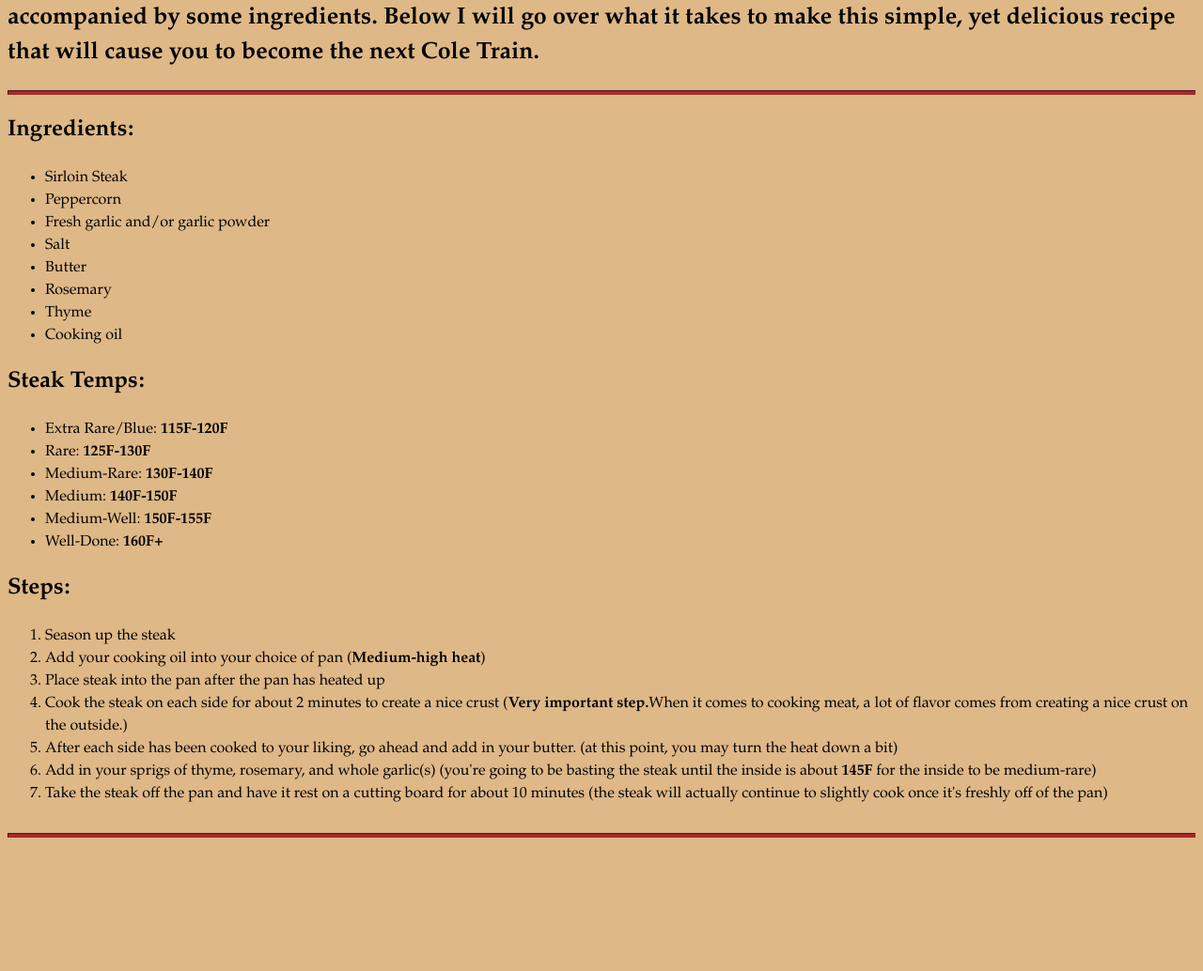
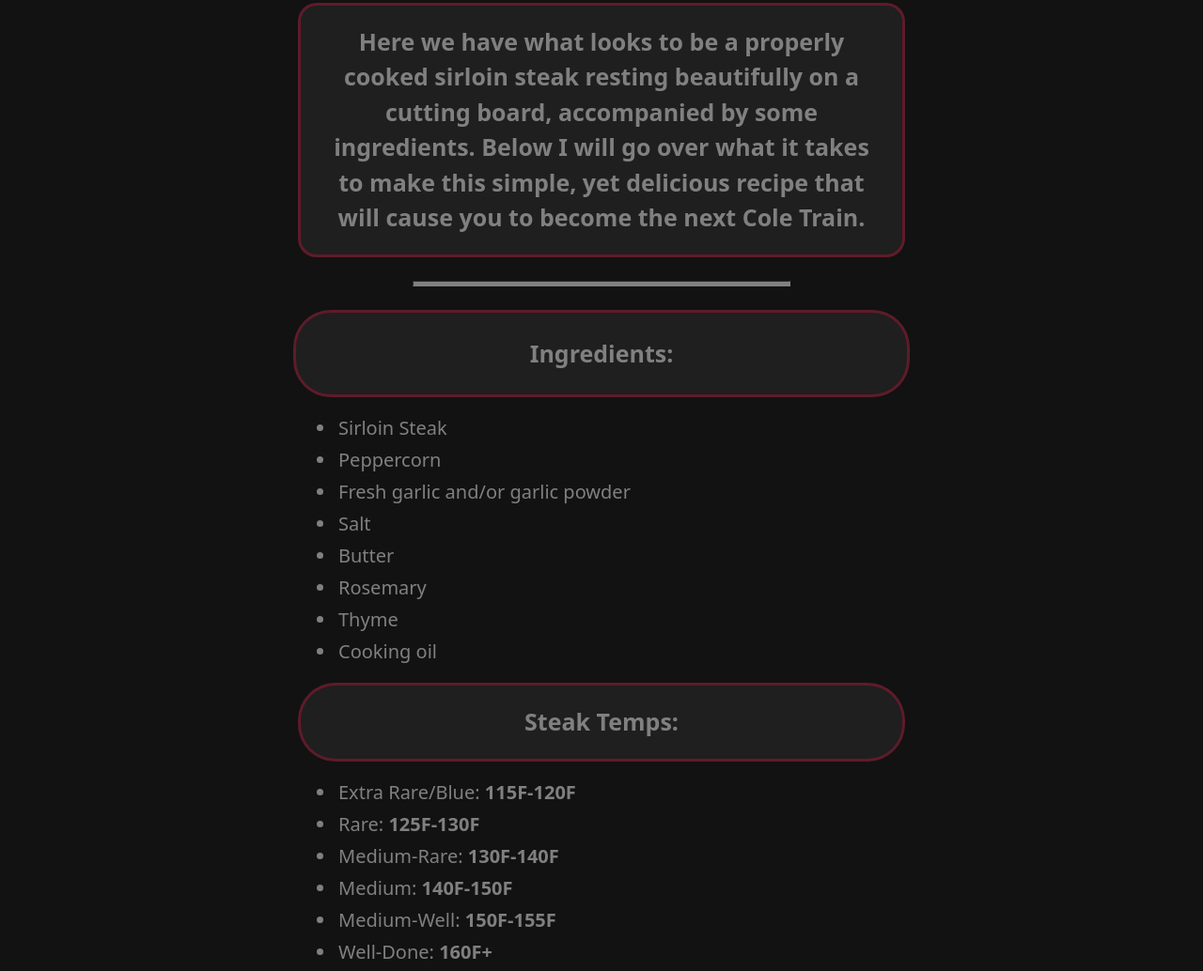
Before and after one commit to Djerjer/odin-recipes, a plain HTML site: page recipes/steak.html in a window 1280 px wide. Shown: the part 587-1621 px from the top of the page at 94% size. Before the commit the page ends 1487 px from the top, so only its background shows below. Drawn offline with Linux system fonts and the light colour scheme.

Commit message:
added more code to css

```diff
--- a/css/styles.css
+++ b/css/styles.css
@@ -1,7 +1,8 @@
 * {
-    font-family:Garamond, sans-serif;
+    font-family: system-ui, sans-serif;
     line-height: 1.5;
-    background-color: burlywood
+    background-color: #121212;
+    color: #808080;
 }
 
 .title-one {
@@ -16,20 +17,109 @@
 }
 
 img {
-    height:auto;
-    width: 500px;
+    display: block;
+    margin: auto auto 25px;
+    width: 70%;
 }
 
 .desc-one {
     font-size: 25px;
+    margin: auto auto 25px;
+    width: 600px;
+    padding: 20px;
+    border-style: solid;
+    border-color: rgba(220, 20, 60, 0.336);
+    border-radius: 20px;
+    background-color: #1f1f1f;
+}
+
+.ingr {
+    font-size: 25px;
+    text-align: center;
+    margin: auto;
+    width: 600px;
+    padding: 25px;
+    border-radius: 40px;
+}
+
+h2 {
+    font-size: 25px;
+    text-align: center;
+    margin: auto;
+    width: 600px;
+    padding: 20px;
+    border-style: solid;
+    border-color: rgba(220, 20, 60, 0.336);
+    border-radius: 40px;
+    background-color: #1f1f1f;
+}
+
+li {
+    font-size: 20px;
+    margin: auto;
+    width: 600px;
+    padding: 2px;
 }
 
 hr {
-    height: 3px;
-    background-color: brown;
-    border-color: brown;
+    height: 4px;
+    background-color: grey;
+    border-color: grey;
+    width: 50%;
+    margin: auto auto 25px;
 }
 
 .bottom-line{
     margin-top: 30px;
 }
+
+button {
+    --c: #686868; /* text color */
+
+    background:
+      linear-gradient(90deg, #0000 33%, #fff5, #0000 67%) var(--_p,100%)/300% no-repeat,
+      crimson; /* background color */
+    color: #0000;
+    border: none;
+    transform: perspective(500px) rotateY(calc(20deg*var(--_i,-1)));
+    text-shadow:
+      calc(var(--_i,-1)* 0.08em) -.01em 0   var(--c),
+      calc(var(--_i,-1)*-0.08em)  .01em 2px #0004;
+    outline-offset: .1em;
+    transition: 0.3s;
+  }
+  button:hover,
+  button:focus-visible {
+    --_p: 0%;
+    --_i: 1;
+  }
+  button:active {
+    text-shadow: none;
+    color: var(--c);
+    box-shadow: inset 0 0 9e9q #0005;
+    transition: 0s;
+  }
+
+  body {
+    margin: 0;
+    min-height: 100vh;
+    display: grid;
+    place-content: center;
+    background: #121212
+  }
+  button {
+    font-family: system-ui, sans-serif;
+    font-weight:bold;
+    font-size: 1rem;
+    margin: auto;
+    cursor: pointer;
+    padding: .1em .3em;
+    width: 50%;
+    border-radius: 25px;
+  }
+
+  .href1 {
+    color: #161616;
+    font-size: 100px;
+    background-color: crimson;
+  }
--- a/recipes/steak.html
+++ b/recipes/steak.html
@@ -39,15 +39,14 @@
 
             <h2>Steps:</h2>
             <ol>
-                <li>Season up the steak</li>
-                <li>Add your cooking oil into your choice of pan (<strong>Medium-high heat</strong>)</li>
-                <li>Place steak into the pan after the pan has heated up</li>
-                <li>Cook the steak on each side for about 2 minutes to create a nice crust (<strong>Very important step.</strong>When it comes to cooking meat, a lot of flavor comes from creating a nice crust on the outside.)</li>
-                <li>After each side has been cooked to your liking, go ahead and add in your butter. (at this point, you may turn the heat down a bit)</li>
-                <li>Add in your sprigs of thyme, rosemary, and whole garlic(s) (you're going to be basting the steak until the inside is about <strong>145F</strong> for the inside to be medium-rare)</li>
-                <li>Take the steak off the pan and have it rest on a cutting board for about 10 minutes (the steak will actually continue to slightly cook once it's freshly off of the pan)</li>
+                <li>Season up the steak.</li>
+                <li>Add your cooking oil into your choice of pan (<strong>Medium-high heat</strong>).</li>
+                <li>Place steak into the pan after the pan has heated up.</li>
+                <li>Cook the steak on each side for about 2 minutes to create a nice crust (<strong>Very important step.</strong>When it comes to cooking meat, a lot of flavor comes from creating a nice crust on the outside).</li>
+                <li>After each side has been cooked to your liking, go ahead and add in your butter (at this point, you may turn the heat down a bit).</li>
+                <li>Add in your sprigs of thyme, rosemary, and whole garlic(s) (you're going to be basting the steak until the inside is about <strong>145F</strong> for the inside to be medium-rare).</li>
+                <li>Take the steak off the pan and have it rest on a cutting board for about 10 minutes (the steak will actually continue to slightly cook once it's freshly off of the pan).</li>
             </ol>
-            <hr class="bottom-line">
-
+        <hr class="bottom-line">
     </body>
 </html>
```
Also changed, not shown: index.html (+2 -1 lines).
